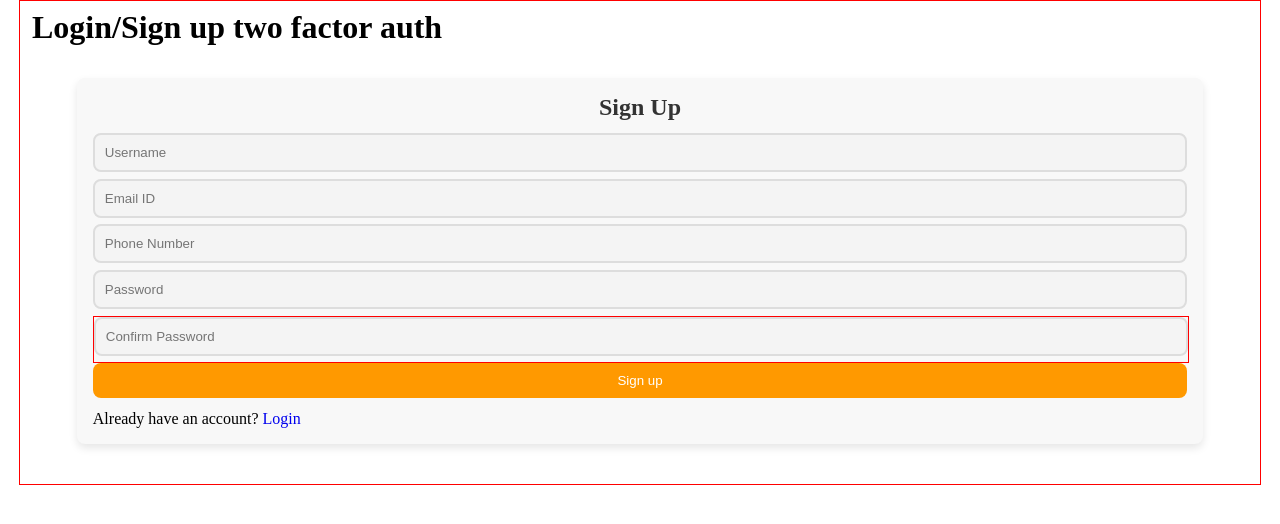
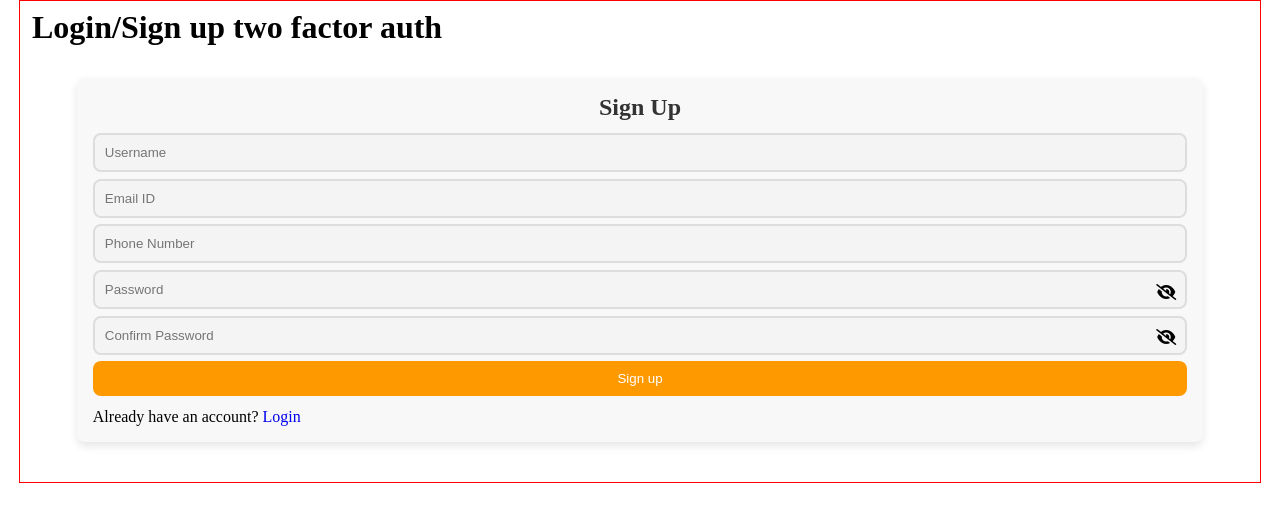
Before and after one commit to syedfaheem27/2-fatcor-auth, an Angular app: page /signup in a window 1280 px wide. Shown: the top 524 px of the page. Built offline with nearby package versions, Linux system fonts and the light colour scheme.

Commit message:
Complete login and signup view

```diff
--- a/src/app/app.module.ts
+++ b/src/app/app.module.ts
@@ -4,9 +4,10 @@ import { AppComponent } from './app.component';
 import { AppRoutingModule } from './app-routing.module';
 import { LoginComponent } from './components/login/login.component';
 import { SignupComponent } from './components/signup/signup.component';
+import { PasswordInputComponent } from './components/shared/password-input/password-input.component';
 
 @NgModule({
-  declarations: [AppComponent, LoginComponent, SignupComponent],
+  declarations: [AppComponent, LoginComponent, SignupComponent, PasswordInputComponent],
   imports: [BrowserModule, AppRoutingModule],
   providers: [],
   bootstrap: [AppComponent],
--- a/src/app/components/login/login.component.html
+++ b/src/app/components/login/login.component.html
@@ -8,13 +8,7 @@
       placeholder="Username"
       required
     />
-    <input
-      type="password"
-      id="password"
-      name="password"
-      placeholder="Password"
-      required
-    />
+   <app-password-input placeholder="Password" id="password" name="Password"></app-password-input>
     <button type="submit">Login</button>
   </form>
   <div>
--- /dev/null
+++ b/src/app/components/shared/password-input/password-input.component.css
@@ -0,0 +1,28 @@
+input {
+    padding: 0.75em;
+    margin-bottom: 0.5em;
+    border: 2px solid #ddd; /* Border color input */
+    border-radius: 8px; /* Border radius input */
+    transition: border-color 0.3s ease-in-out;
+    outline: none;
+    color: #333;
+    background-color: #f4f4f4; /* Warna input */
+    width: 100%;
+    box-sizing: border-box;
+  }
+
+  input:focus {
+    border-color: #ff9900; /* Warna input saat focus */
+  }
+
+.pass{
+    width: 100%;
+    position: relative;
+  }
+  .pass span{
+    position: absolute;
+    top: 50%;
+    transform: translateY(-50%);
+    right: 1%;
+    cursor: pointer;
+  }
--- /dev/null
+++ b/src/app/components/shared/password-input/password-input.component.html
@@ -0,0 +1,7 @@
+<div class="pass">
+<input [type]="inputType" [placeholder]="placeholder" [id]="id" [name]="name" required>
+<span (click)="togglePasswordVisibility()">
+    <i [class]="eyeIcon"></i>
+</span>
+
+</div>
--- /dev/null
+++ b/src/app/components/shared/password-input/password-input.component.ts
@@ -0,0 +1,27 @@
+import { Component, Input, OnInit } from '@angular/core';
+import { FaIcon } from 'src/app/models/fa-icon.interface';
+
+type InputType = 'password' | 'text';
+
+@Component({
+  selector: 'app-password-input',
+  templateUrl: './password-input.component.html',
+  styleUrls: ['./password-input.component.css'],
+})
+export class PasswordInputComponent implements OnInit {
+  @Input() placeholder!: string;
+  @Input() id!: string;
+  @Input() name!: string;
+  inputType: InputType = 'password';
+
+  eyeIcon: FaIcon = FaIcon.eyeSlash;
+
+  constructor() {}
+
+  ngOnInit(): void {}
+
+  public togglePasswordVisibility(): void {
+    this.eyeIcon = this.eyeIcon === FaIcon.eye ? FaIcon.eyeSlash : FaIcon.eye;
+    this.inputType = this.inputType === 'password' ? 'text' : 'password';
+  }
+}
--- a/src/app/components/signup/signup.component.css
+++ b/src/app/components/signup/signup.component.css
@@ -37,11 +37,7 @@
     border-color: #ff9900; /* Warna input saat focus */
   }
 
-  .conf-password{
-    width: 100%;
-    border: 1px solid red;
-    position: relative;
-  }
+
 
   button {
     background-color: #ff9900;
--- a/src/app/components/signup/signup.component.html
+++ b/src/app/components/signup/signup.component.html
@@ -10,23 +10,8 @@
     />
     <input type="email" id="email" name="email" placeholder="Email ID" />
     <input type="phone" id="phone" name="phone" placeholder="Phone Number" />
-    <input
-      type="password"
-      id="password"
-      name="password"
-      placeholder="Password"
-      required
-    />
-    <div class="conf-password">
-      <input
-        type="password"
-        id="conf-password"
-        name="conf-password"
-        placeholder="Confirm Password"
-        required
-      />
-
-    </div>
+   <app-password-input placeholder="Password" id="password" name="Password"></app-password-input>
+   <app-password-input placeholder="Confirm Password" id="conf-password" name="confirmPassword"></app-password-input>
     <button type="submit">Sign up</button>
   </form>
   <div>
--- /dev/null
+++ b/src/app/models/fa-icon.interface.ts
@@ -0,0 +1,4 @@
+export enum FaIcon {
+  eyeSlash = 'fa fa-eye-slash',
+  eye = 'fa fa-eye',
+}
--- a/src/index.html
+++ b/src/index.html
@@ -6,6 +6,7 @@
   <base href="/">
   <meta name="viewport" content="width=device-width, initial-scale=1">
   <link rel="icon" type="image/x-icon" href="favicon.ico">
+  <link rel="stylesheet" href="https://cdnjs.cloudflare.com/ajax/libs/font-awesome/6.5.2/css/all.min.css">
 </head>
 <body>
   <app-root></app-root>
```
Also changed, not shown: src/app/components/signup/signup.component.ts (+3 -4 lines).
